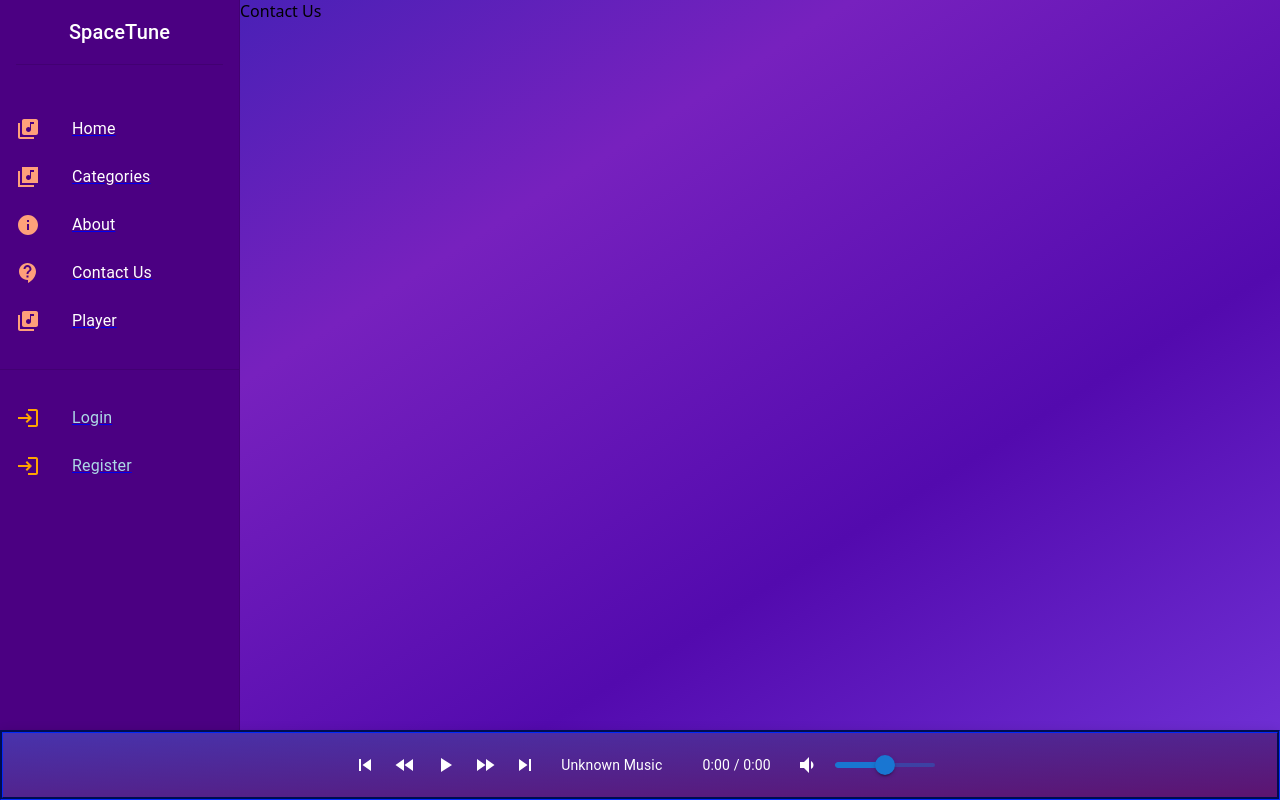
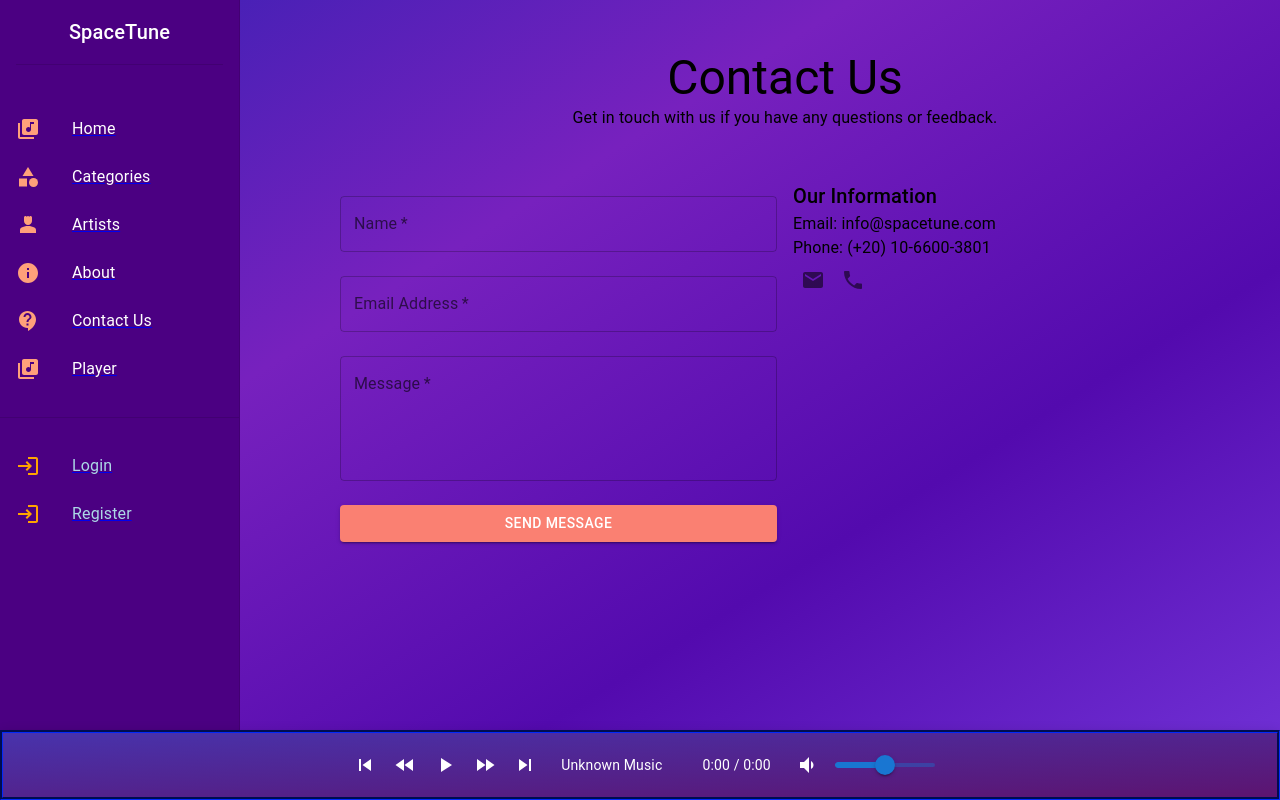
Before and after one commit to ARahmaan96/SpaceTune, a Next.js app: page /contact in a window 1280 px wide. Built offline with nearby package versions, Linux system fonts and the light colour scheme; a web font is replaced by a local one.

Commit message:
contactus and about pages

```diff
--- a/components/navbar/index.tsx
+++ b/components/navbar/index.tsx
@@ -13,10 +13,10 @@ import Divider from "@mui/material/Divider";
 import IconButton from "@mui/material/IconButton";
 import MenuIcon from "@mui/icons-material/Menu";
 import Hidden from "@mui/material/Hidden";
-import Button from "@mui/material/Button";
 import LoginIcon from "@mui/icons-material/Login";
-import { Box, colors } from "@mui/material";
-import { LibraryMusicSharp } from "@mui/icons-material";
+import { Box } from "@mui/material";
+import CategoryIcon from "@mui/icons-material/Category";
+import Person4Icon from "@mui/icons-material/Person4";
 
 function Sidebar() {
   const pages = [
@@ -24,8 +24,9 @@ function Sidebar() {
     {
       name: "Categories",
       path: "/home/categories",
-      icon: <LibraryMusicSharp />,
+      icon: <CategoryIcon />,
     },
+    { name: "Artists", path: "/home/artists", icon: <Person4Icon /> },
     { name: "About", path: "/about", icon: <InfoIcon /> },
     { name: "Contact Us", path: "/contact", icon: <ContactSupportIcon /> },
     { name: "Player", path: "/song/1", icon: <LibraryMusicIcon /> },
--- a/pages/contact.tsx
+++ b/pages/contact.tsx
@@ -1,11 +1,84 @@
 import React from "react";
+import { Typography, Grid, TextField, Button, IconButton } from "@mui/material";
+import { Email as EmailIcon, Phone as PhoneIcon } from "@mui/icons-material";
 
-export default function Contact() {
-  return <div>Contact Us</div>;
-}
+const ContactUs = () => {
+  const handleSubmit = (event: React.FormEvent<HTMLFormElement>) => {
+    event.preventDefault();
+    console.log("Form submitted!"); // Replace with actual form submission logic
+  };
 
-export async function getServerSideProps() {
-  return {
-    props: {},
-  };
-}
+  return (
+    <div
+      style={{ justifyContent: "center", padding: "50px", marginLeft: "50px" }}
+    >
+      <Typography variant="h3" component="h1" sx={{ textAlign: "center" }}>
+        Contact Us
+      </Typography>
+      <Typography
+        variant="body1"
+        component="p"
+        sx={{ textAlign: "center", paddingBottom: "50px" }}
+      >
+        Get in touch with us if you have any questions or feedback.
+      </Typography>
+
+      <Grid container spacing={2} justifyContent="center">
+        <Grid item xs={12} md={6}>
+          <form onSubmit={handleSubmit}>
+            <TextField
+              label="Name"
+              variant="outlined"
+              margin="normal"
+              fullWidth
+              required
+            />
+            <TextField
+              label="Email Address"
+              variant="outlined"
+              margin="normal"
+              fullWidth
+              required
+              type="email"
+            />
+            <TextField
+              label="Message"
+              variant="outlined"
+              margin="normal"
+              fullWidth
+              multiline
+              rows={4}
+              required
+            />
+            <Button
+              variant="contained"
+              type="submit"
+              sx={{ width: "100%", marginTop: 2, bgcolor: "salmon" }}
+            >
+              Send Message
+            </Button>
+          </form>
+        </Grid>
+        <Grid item xs={12} md={6}>
+          <Typography variant="h6" component="h2">
+            Our Information
+          </Typography>
+          <Typography variant="body1" component="p">
+            Email: info@spacetune.com
+          </Typography>
+          <Typography variant="body1" component="p">
+            Phone: (+20) 10-6600-3801
+          </Typography>
+          <IconButton href="mailto:info@spacetune.com">
+            <EmailIcon />
+          </IconButton>
+          <IconButton href="tel:01066003801">
+            <PhoneIcon />
+          </IconButton>
+        </Grid>
+      </Grid>
+    </div>
+  );
+};
+
+export default ContactUs;
```
Also changed, not shown: pages/about.tsx (+98 -8 lines), pages/home/artists/index.tsx (added, +56 -0 lines), pages/home/artists/[artistId].tsx (added).
